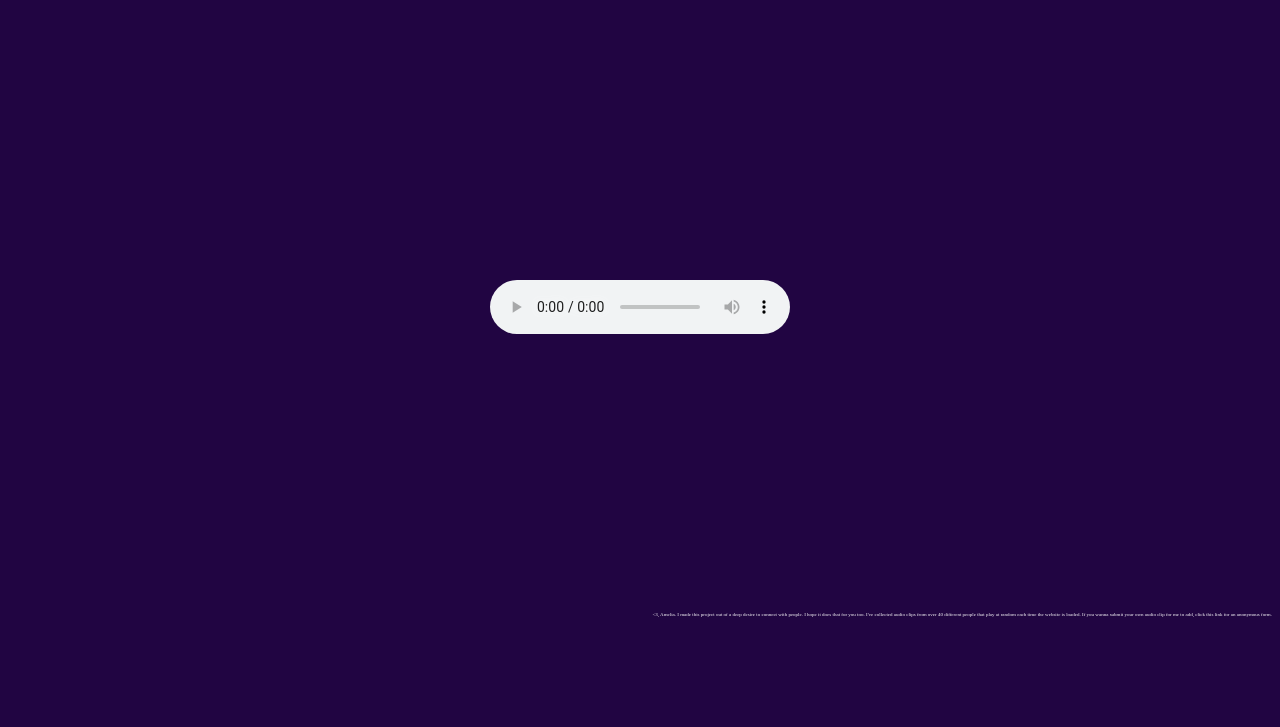
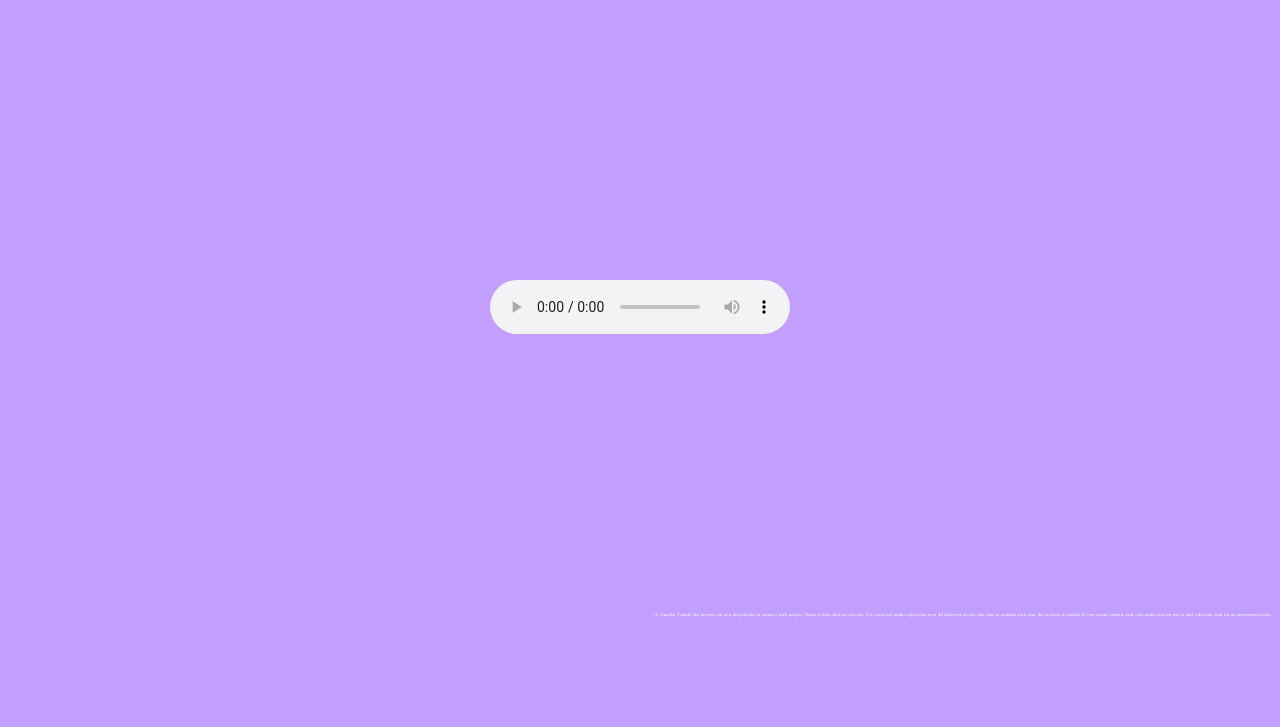
Before and after one commit to ameliamylvaganam/urjournal, a plain HTML site: page index.html in a window 1280 px wide. Shown: the part 73-800 px from the top of the page. Drawn offline with Linux system fonts and the light colour scheme.

Commit message:
changed arrays to array of structs, only half-done

```diff
--- a/functions.js
+++ b/functions.js
@@ -7,16 +7,14 @@ function newcolor(){
 }
 
 function getColor(rand){ // william is included here num13
-	var colors = ["#176619", "#cf9417", "#0b2073", "#8f1ec7", "#eb6426", "#ba1c46", "#eb2121", "#30c2aa", "#f01acc", "#6eb1ff", "#faec52", "#fa5266", "#6370ba", "#ab371d", "#c29eff", "#d6638b", "#ffb3f4", "#9effca", "#451a0b", "#20b0ab", "#9bde0b", "#9e1c98", "#e016da", "#3d639c", "#f7f788", "#118a8c", "#f0bd5d", "#929fa1", "#d1ffef", "#fced3f", "#69420d", "#1366a1", "#f01648", "#a3078c", "#5dc232", "#8fbdb1", "#ffd86b", "#ff936b", "#7480cf", "#31c4cc", "#210542", "#b0b593", /*filler*/, "#ffa305"];
+	var colors = ["#176619", "#cf9417", "#0b2073", "#8f1ec7", "#eb6426", "#ba1c46", "#eb2121", "#30c2aa", "#f01acc", "#6eb1ff", "#faec52", "#fa5266", "#6370ba", "#ab371d", "#c29eff", "#d6638b", "#ffb3f4", "#9effca", "#451a0b", "#20b0ab", "#9bde0b", "#9e1c98", "#e016da", "#3d639c", "#f7f788", "#118a8c", "#f0bd5d", "#929fa1", "#d1ffef", "#fced3f", "#69420d", "#1366a1", "#f01648", "#a3078c", "#5dc232", "#8fbdb1", "#ffd86b", "#ff936b", "#7480cf", "#31c4cc", "#210542", "#b0b593", "#635ec4", "#ffa305", "#2abf40", "#e62e2e", "#6637a3"];
 	document.body.style.background = colors[rand];
 }
-// ariel #e62e2e
-// tanisha #ffa305
-// julia #2abf40
+
 // mee #78342e
-
+// right now I'm using hbd to me as a filler for william's
 function getAudio(){
-	var libr = ["1.mp3", "2.mp3", "3.mp3", "4.mp3", "5.mp3", "6.mp3", "7.mp3", "8.mp3", "9.mp3", "10.mp3", "11.mp3", "12.mp3", "happy birthday to me.mp3", "14.mp3", "15.mp3", "16.mp3", "17.mp3", "18.mp3", "19.mp3", "20.mp3", "21.mp3", "22.mp3", "23.mp3", "24.mp3", "25.mp3", "26.mp3", "27.mp3", "28.mp3", "29.mp3", "30.mp3", "31.mp3", "32.mp3", "33.mp3", "34.mp3", "35.mp3", "36.mp3", "37.mp3", "38.mp3", "39.mp3", "40.mp3", "41.mp3", "42.mp3", "43.mp3", "44.mp3"];
+	var libr = ["1.mp3", "2.mp3", "3.mp3", "4.mp3", "5.mp3", "6.mp3", "7.mp3", "8.mp3", "9.mp3", "10.mp3", "11.mp3", "12.mp3", "happy birthday to me.mp3", "14.mp3", "15.mp3", "16.mp3", "17.mp3", "18.mp3", "19.mp3", "20.mp3", "21.mp3", "22.mp3", "23.mp3", "24.mp3", "25.mp3", "26.mp3", "27.mp3", "28.mp3", "29.mp3", "30.mp3", "31.mp3", "32.mp3", "33.mp3", "34.mp3", "35.mp3", "36.mp3", "37.mp3", "38.mp3", "39.mp3", "40.mp3", "41.mp3", "42.mp3", "43.mp3", "44.mp3", "45.mp3", "46.mp3", "47.mp3"];
 	//var rand = Math.floor(Math.random()*libr.length)+1;
 	var rand = Math.floor(Math.random() * (libr.length));
 
@@ -24,3 +22,26 @@ function getAudio(){
 	document.write('<source src="library/' + libr[rand] + '" type="audio/mp3">');
 	getColor(rand);
 }
+
+
+function getStuff(){
+	var myarray = [{audio: "1.mp3",	color: "#176619"},
+  {audio: "2.mp3",	color: "#cf9417"},
+  {audio: "3.mp3",	color: "#0b2073"},
+  {audio: "4.mp3",	color: "#8f1ec7"},
+  {audio: "5.mp3",	color: "#eb6426"},
+  {audio: "6.mp3",	color: "#ba1c46"},
+  {audio: "7.mp3",	color: "#eb2121"},
+  {audio: "8.mp3",	color: "#30c2aa"},
+  {audio: "9.mp3",	color: "#f01acc"},
+  {audio: "10.mp3",	color: "#6eb1ff"},
+  {audio: "11.mp3",	color: "#faec52"},
+  {audio: "12.mp3",	color: "#fa5266"},
+  {audio: "13.mp3",	color: "#6370ba"},
+  {audio: "14.mp3",	color: "#ab371d"},
+  {audio: "15.mp3",	color: "#c29eff"}];
+
+	var rand = Math.floor(Math.random() * (myarray.length));
+	document.write('<source src="library/' + myarray[rand].audio + '" type="audio/mp3">');
+	document.body.style.background = myarray[rand].color;
+}
--- a/index.html
+++ b/index.html
@@ -58,7 +58,7 @@
 		<h1>dear journal,</h1>
 		<div class="audioplayer">
 			<audio id="audio" controls controlsList="nodownload">
-				<script>getAudio()</script>
+				<script>getStuff()</script>
 				your browser doesn't support the audio element :(
 			</audio>
 		</div>
```
Also changed, not shown: 4 other files.
